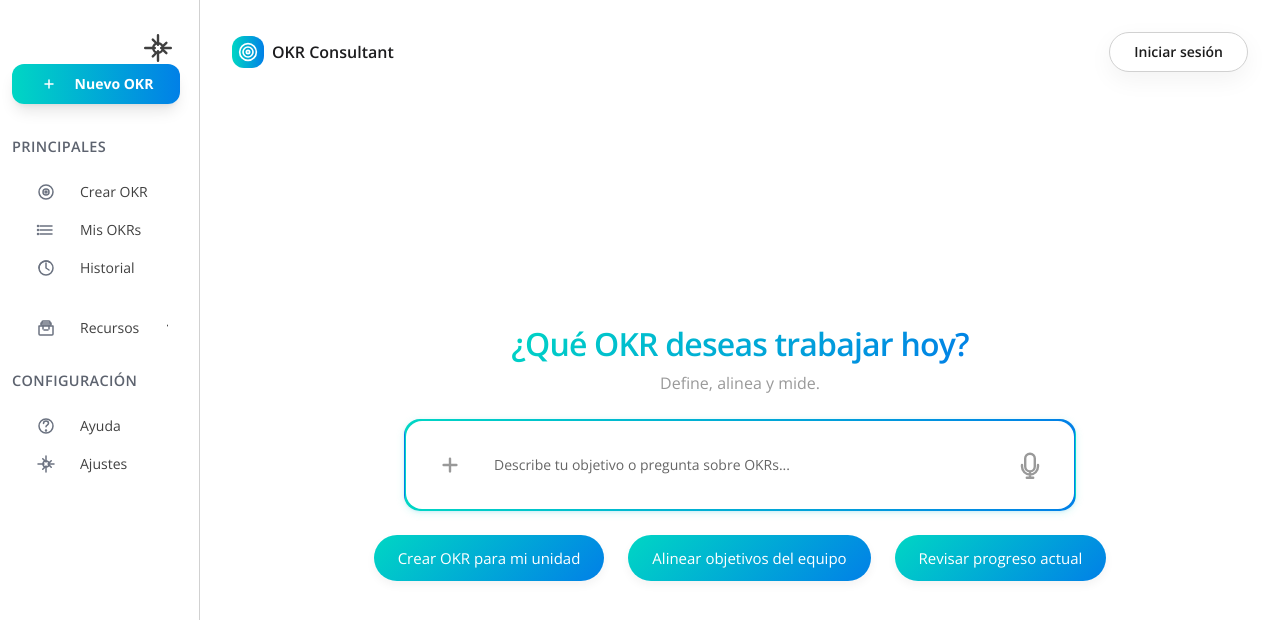
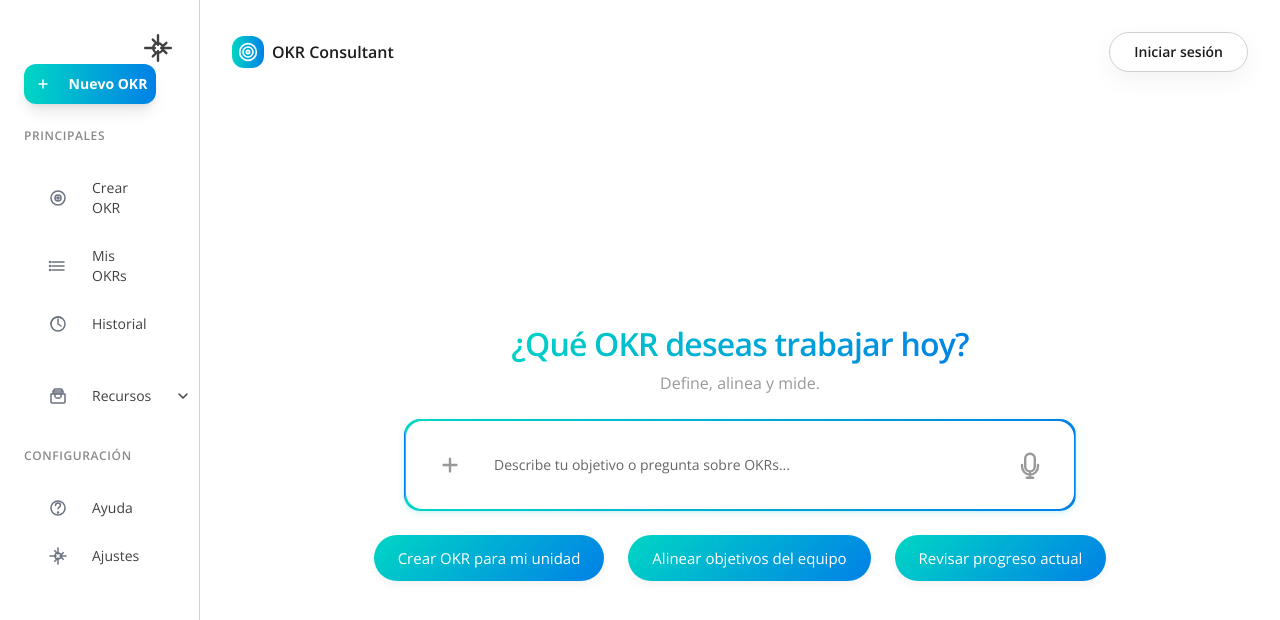
Before and after one commit to alessandra-aguado/okr-copilot-hub, a React (Vite) app: page / in a window 1280 px wide. Shown: the top 620 px of the page. Built offline with nearby package versions, Linux system fonts and the light colour scheme.

Commit message:
Fix sidebar alignment and spacing

```diff
--- a/src/components/AppSidebar.tsx
+++ b/src/components/AppSidebar.tsx
@@ -64,11 +64,12 @@ const AppSidebar = ({
       </div>
 
       {/* New OKR Button */}
-      <div className="px-[6px] pb-4">
-        {isCollapsed ? <TooltipProvider>
+      <div className="px-3 pb-6">
+        {isCollapsed ? (
+          <TooltipProvider>
             <Tooltip>
               <TooltipTrigger asChild>
-                <div className="flex items-center justify-center w-10 h-10 bg-gradient-to-r from-[#00D6C4] to-[#0180E7] text-white rounded-lg hover:from-[#00c0b0] hover:to-[#0060c7] transition-all cursor-pointer shadow-lg">
+                <div className="flex items-center justify-center w-10 h-10 bg-gradient-to-r from-[#00D6C4] to-[#0180E7] text-white rounded-lg hover:from-[#00c0b0] hover:to-[#0060c7] transition-all cursor-pointer shadow-lg mx-auto">
                   <PlusIcon size={20} />
                 </div>
               </TooltipTrigger>
@@ -76,24 +77,40 @@ const AppSidebar = ({
                 <p>Nuevo OKR</p>
               </TooltipContent>
             </Tooltip>
-          </TooltipProvider> : <NavLink to="/new" className="flex items-center justify-center gap-2 w-full h-10 bg-gradient-to-r from-[#00D6C4] to-[#0180E7] text-white rounded-lg hover:from-[#00c0b0] hover:to-[#0060c7] transition-all shadow-lg mx-[6px]">
+          </TooltipProvider>
+        ) : (
+          <NavLink
+            to="/new"
+            className="flex items-center justify-center gap-2 w-full h-10 bg-gradient-to-r from-[#00D6C4] to-[#0180E7] text-white rounded-lg hover:from-[#00c0b0] hover:to-[#0060c7] transition-all shadow-lg"
+          >
             <PlusIcon size={20} />
             <span className="text-sm font-bold">Nuevo OKR</span>
-          </NavLink>}
+          </NavLink>
+        )}
       </div>
 
       {/* Navigation */}
-      <div className="flex-1 px-[6px]">
+      <div className="flex-1 px-3">
         {/* Main Navigation */}
-        <div className="space-y-[2px] mb-6">
-          {!isCollapsed && <h3 className="sidebar-section-title px-[6px] mb-2">
+        <div className="space-y-1 mb-8">
+          {!isCollapsed && (
+            <h3 className="sidebar-section-title px-0 mb-3 text-xs font-semibold text-[#8A8A8A] uppercase tracking-wider">
               PRINCIPALES
-            </h3>}
-          {navigationItems.map(item => <div key={item.title} className="px-[6px]">
-              {isCollapsed ? <TooltipProvider>
+            </h3>
+          )}
+          {navigationItems.map(item => (
+            <div key={item.title}>
+              {isCollapsed ? (
+                <TooltipProvider>
                   <Tooltip>
                     <TooltipTrigger asChild>
-                      <NavLink to={item.url} className={cn("flex items-center justify-center py-[4px] hover:bg-[#f0f0f0] rounded-md h-10 whitespace-nowrap overflow-hidden text-ellipsis", isActive(item.url) && "bg-[#f0f0f0]")}>
+                      <NavLink
+                        to={item.url}
+                        className={cn(
+                          "flex items-center justify-center h-10 hover:bg-[#f0f0f0] rounded-md transition-colors",
+                          isActive(item.url) && "bg-[#f0f0f0]"
+                        )}
+                      >
                         <item.icon size={20} className="text-gray-500" />
                       </NavLink>
                     </TooltipTrigger>
@@ -101,19 +118,30 @@ const AppSidebar = ({
                       <p>{item.title}</p>
                     </TooltipContent>
                   </Tooltip>
-                </TooltipProvider> : <NavLink to={item.url} className={cn("flex items-center gap-3 py-[4px] px-3 hover:bg-[#f0f0f0] rounded-md min-h-[36px] whitespace-nowrap overflow-hidden text-ellipsis", isActive(item.url) && "bg-[#f0f0f0]")}>
+                </TooltipProvider>
+              ) : (
+                <NavLink
+                  to={item.url}
+                  className={cn(
+                    "flex items-center gap-3 px-3 py-2.5 hover:bg-[#f0f0f0] rounded-md transition-colors min-h-[40px]",
+                    isActive(item.url) && "bg-[#f0f0f0]"
+                  )}
+                >
                   <item.icon size={20} className="text-gray-500 flex-shrink-0" />
-                  <span className="text-sm font-medium text-[#404040] leading-none">{item.title}</span>
-                </NavLink>}
-            </div>)}
+                  <span className="text-sm font-medium text-[#404040]">{item.title}</span>
+                </NavLink>
+              )}
+            </div>
+          ))}
         </div>
 
         {/* Resources Section */}
-        <div className="space-y-[2px] mb-6">
-          {isCollapsed ? <TooltipProvider>
+        <div className="space-y-1 mb-8">
+          {isCollapsed ? (
+            <TooltipProvider>
               <Tooltip>
                 <TooltipTrigger asChild>
-                  <div className="flex items-center justify-center py-[4px] hover:bg-[#f0f0f0] rounded-md h-10 whitespace-nowrap overflow-hidden text-ellipsis mx-[6px]">
+                  <div className="flex items-center justify-center h-10 hover:bg-[#f0f0f0] rounded-md transition-colors cursor-pointer">
                     <ToolboxIcon size={20} className="text-gray-500" />
                   </div>
                 </TooltipTrigger>
@@ -121,35 +149,59 @@ const AppSidebar = ({
                   <p>Recursos</p>
                 </TooltipContent>
               </Tooltip>
-            </TooltipProvider> : <Collapsible open={isToolsOpen} onOpenChange={setIsToolsOpen}>
+            </TooltipProvider>
+          ) : (
+            <Collapsible open={isToolsOpen} onOpenChange={setIsToolsOpen}>
               <CollapsibleTrigger asChild>
-                <div className="flex items-center gap-3 py-[4px] px-3 hover:bg-[#f0f0f0] rounded-md cursor-pointer min-h-[36px] whitespace-nowrap overflow-hidden text-ellipsis mx-[6px]">
+                <div className="flex items-center gap-3 px-3 py-2.5 hover:bg-[#f0f0f0] rounded-md cursor-pointer min-h-[40px] transition-colors">
                   <ToolboxIcon size={20} className="text-gray-500 flex-shrink-0" />
-                  <span className="text-sm font-medium text-[#404040] leading-none">Recursos</span>
-                  <ChevronDownIcon size={20} className={cn("ml-auto transition-transform text-[#404040] flex-shrink-0", isToolsOpen && "rotate-180")} />
+                  <span className="text-sm font-medium text-[#404040]">Recursos</span>
+                  <ChevronDownIcon
+                    size={16}
+                    className={cn("ml-auto transition-transform text-[#404040] flex-shrink-0", isToolsOpen && "rotate-180")}
+                  />
                 </div>
               </CollapsibleTrigger>
-              <CollapsibleContent className="space-y-[2px] ml-4">
-                 {resourcesItems.map(item => <div key={item.title} className="px-[6px]">
-                    <NavLink to={item.url} className={cn("flex items-center gap-3 py-[4px] px-3 hover:bg-[#f0f0f0] rounded-md min-h-[36px] whitespace-nowrap overflow-hidden text-ellipsis", isActive(item.url) && "bg-[#f0f0f0]")}>
-                      <item.icon size={20} className="text-gray-500 flex-shrink-0" />
-                      <span className="text-sm font-medium text-[#404040] leading-none">{item.title}</span>
+              <CollapsibleContent className="space-y-1 ml-6 mt-1">
+                {resourcesItems.map(item => (
+                  <div key={item.title}>
+                    <NavLink
+                      to={item.url}
+                      className={cn(
+                        "flex items-center gap-3 px-3 py-2 hover:bg-[#f0f0f0] rounded-md transition-colors min-h-[36px]",
+                        isActive(item.url) && "bg-[#f0f0f0]"
+                      )}
+                    >
+                      <item.icon size={18} className="text-gray-500 flex-shrink-0" />
+                      <span className="text-sm font-medium text-[#404040]">{item.title}</span>
                     </NavLink>
-                  </div>)}
+                  </div>
+                ))}
               </CollapsibleContent>
-            </Collapsible>}
+            </Collapsible>
+          )}
         </div>
 
         {/* Settings Section */}
-        <div className="space-y-[2px]">
-          {!isCollapsed && <h3 className="sidebar-section-title px-[6px] mb-2">
+        <div className="space-y-1">
+          {!isCollapsed && (
+            <h3 className="sidebar-section-title px-0 mb-3 text-xs font-semibold text-[#8A8A8A] uppercase tracking-wider">
               CONFIGURACIÓN
-            </h3>}
-          {settingsItems.map(item => <div key={item.title} className="px-[6px]">
-              {isCollapsed ? <TooltipProvider>
+            </h3>
+          )}
+          {settingsItems.map(item => (
+            <div key={item.title}>
+              {isCollapsed ? (
+                <TooltipProvider>
                   <Tooltip>
                     <TooltipTrigger asChild>
-                      <NavLink to={item.url} className={cn("flex items-center justify-center py-[4px] hover:bg-[#f0f0f0] rounded-md h-10 whitespace-nowrap overflow-hidden text-ellipsis", isActive(item.url) && "bg-[#f0f0f0]")}>
+                      <NavLink
+                        to={item.url}
+                        className={cn(
+                          "flex items-center justify-center h-10 hover:bg-[#f0f0f0] rounded-md transition-colors",
+                          isActive(item.url) && "bg-[#f0f0f0]"
+                        )}
+                      >
                         <item.icon size={20} className="text-gray-500" />
                       </NavLink>
                     </TooltipTrigger>
@@ -157,11 +209,21 @@ const AppSidebar = ({
                       <p>{item.title}</p>
                     </TooltipContent>
                   </Tooltip>
-                </TooltipProvider> : <NavLink to={item.url} className={cn("flex items-center gap-3 py-[4px] px-3 hover:bg-[#f0f0f0] rounded-md min-h-[36px] whitespace-nowrap overflow-hidden text-ellipsis", isActive(item.url) && "bg-[#f0f0f0]")}>
+                </TooltipProvider>
+              ) : (
+                <NavLink
+                  to={item.url}
+                  className={cn(
+                    "flex items-center gap-3 px-3 py-2.5 hover:bg-[#f0f0f0] rounded-md transition-colors min-h-[40px]",
+                    isActive(item.url) && "bg-[#f0f0f0]"
+                  )}
+                >
                   <item.icon size={20} className="text-gray-500 flex-shrink-0" />
-                  <span className="text-sm font-medium text-[#404040] leading-none">{item.title}</span>
-                </NavLink>}
-            </div>)}
+                  <span className="text-sm font-medium text-[#404040]">{item.title}</span>
+                </NavLink>
+              )}
+            </div>
+          ))}
         </div>
       </div>
 
```
